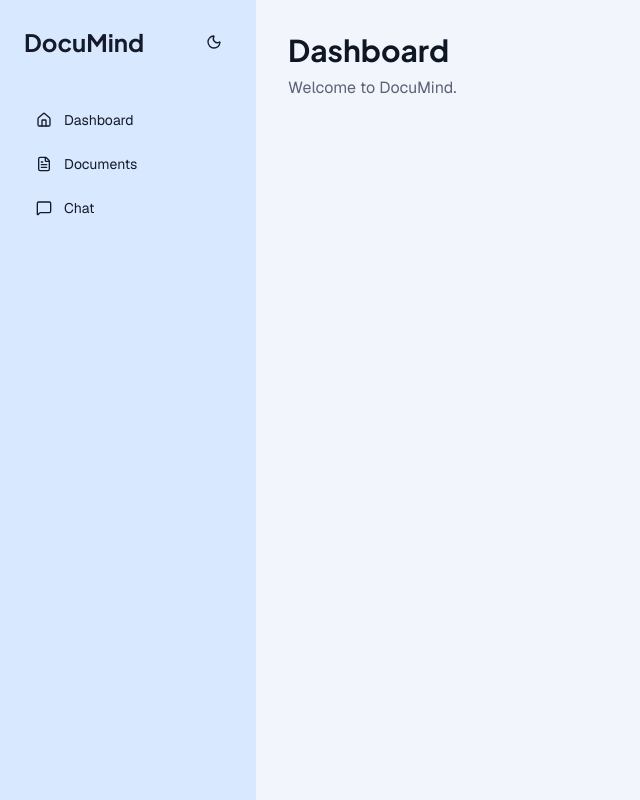
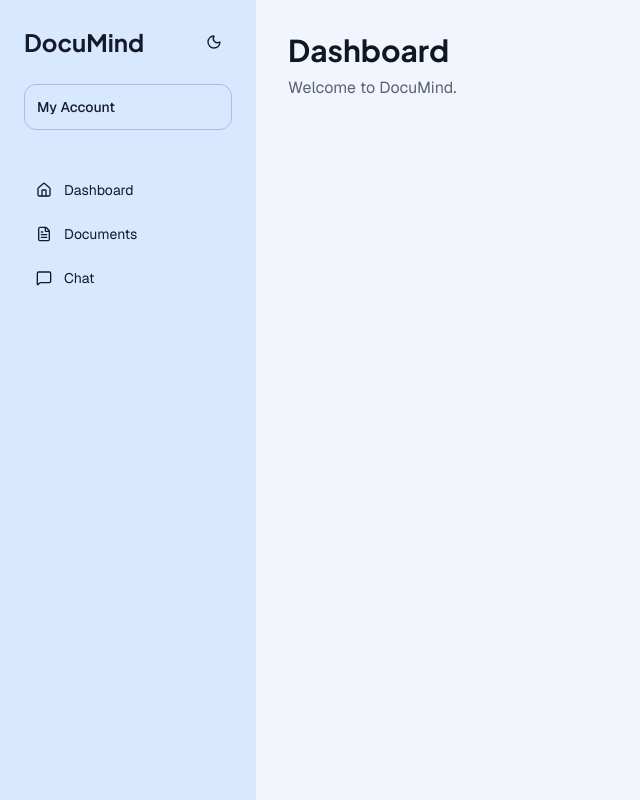
Before and after one commit to aviskha23/documind, a Next.js app: page / in a window 1280 px wide. Shown: the whole page, without its empty margins (0-640 px from the left). Built offline with nearby package versions, Linux system fonts and the light colour scheme; no server answers.

Commit message:
add user profile menu

```diff
--- a/app/(dashboard)/layout.tsx
+++ b/app/(dashboard)/layout.tsx
@@ -1,6 +1,7 @@
 import Link from "next/link";
 import { Home, FileText, MessageSquare } from "lucide-react";
 import { ThemeToggle } from "@/components/theme-toggle";
+import { UserButton } from "@clerk/nextjs";
 
 export default function DashboardLayout({
   children,
@@ -10,11 +11,21 @@ export default function DashboardLayout({
   return (
     <div className="flex min-h-screen">
       <aside className="w-64 bg-sidebar text-sidebar-foreground p-6">
-        <div className="mb-10 flex items-center justify-between">
-          <h1 className="text-2xl font-bold font-heading">DocuMind</h1>
-          <ThemeToggle />
+        <div className="mb-10">
+          {/* Logo + theme toggle */}
+          <div className="flex items-center justify-between">
+            <h1 className="text-2xl font-bold font-heading">DocuMind</h1>
+            <ThemeToggle />
+          </div>
+
+          {/* User account */}
+          <div className="mt-6 flex items-center justify-between rounded-lg border border-sidebar-border p-3">
+            <span className="text-sm font-medium">My Account</span>
+            <UserButton />
+          </div>
         </div>
 
+        {/* Navigation */}
         <nav className="space-y-1">
           <Link
             href="/"
@@ -42,7 +53,9 @@ export default function DashboardLayout({
         </nav>
       </aside>
 
-      <main className="flex-1 bg-background p-8">{children}</main>
+      <main className="flex-1 bg-background p-8">
+        {children}
+      </main>
     </div>
   );
 }
```
